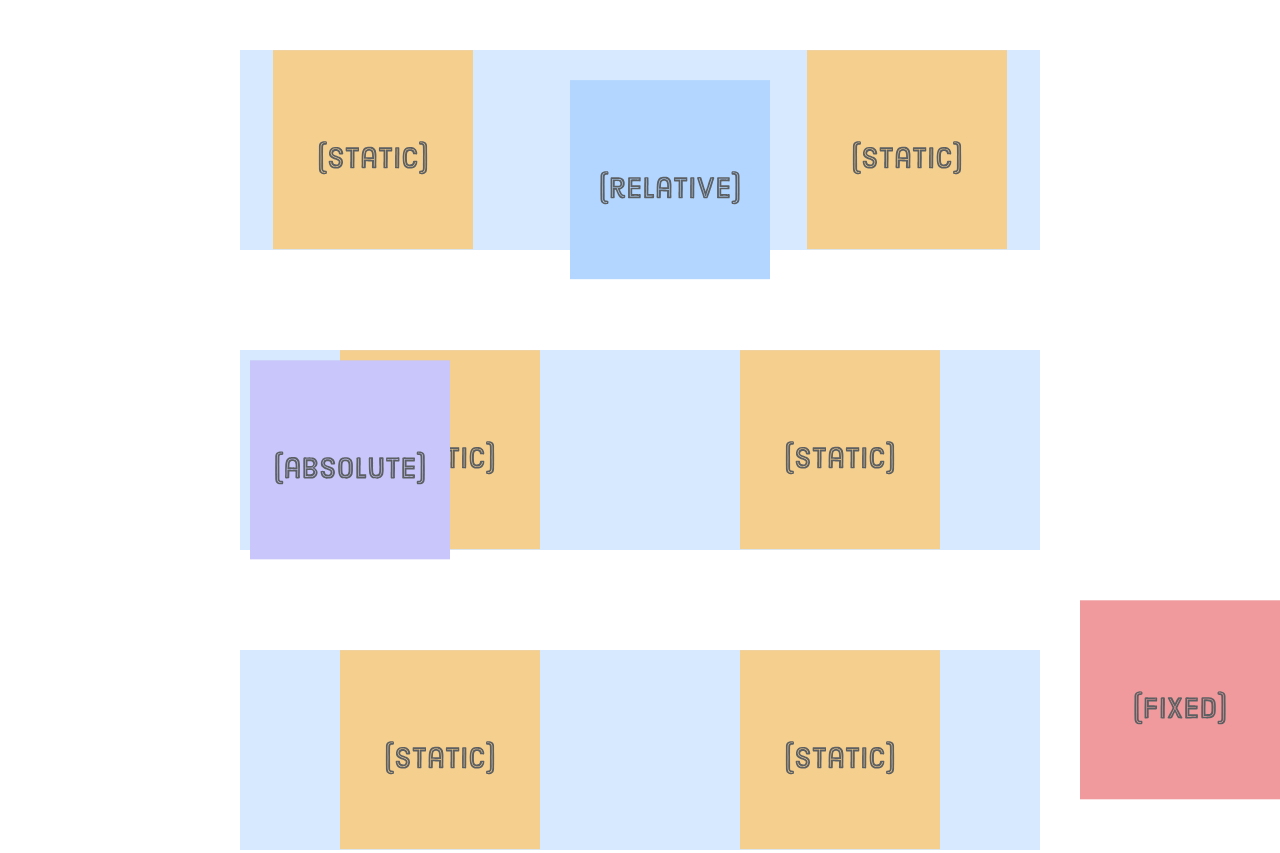
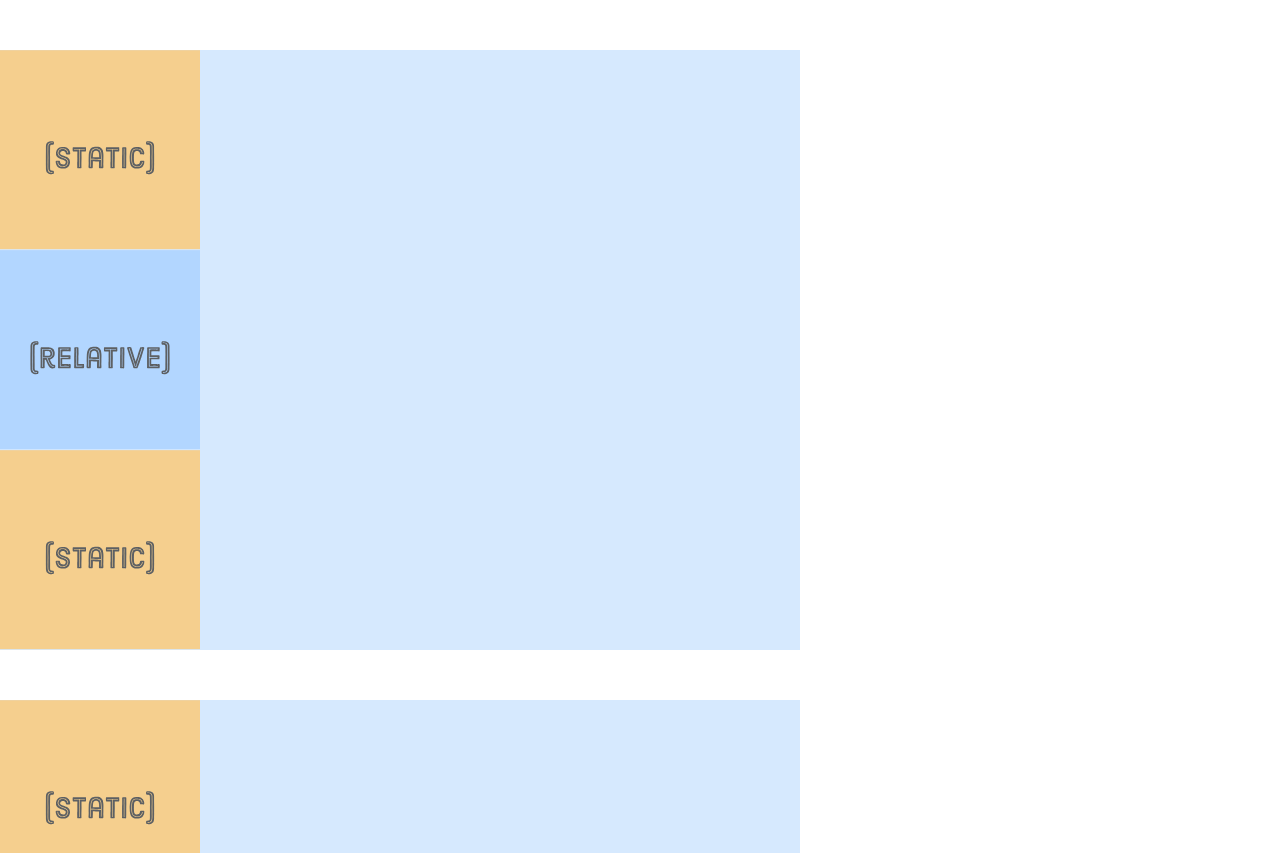
Before and after one commit to radekosmulski/html-and-css-mini, a plain HTML site: page index.html in a window 1280 px wide. Shown: the top 853 px of the page. Drawn offline with Linux system fonts and the light colour scheme.

Commit message:
reset layout

```diff
--- a/styles.css
+++ b/styles.css
@@ -8,42 +8,27 @@ body {
   height: 1400px;
 }
 
-.container {
-  display: flex;
-  justify-content: center;
+.item img {
+  display: block;
 }
 
 .example {
-  display: flex;
-  justify-content: space-around;
-
   width: 800px;
   margin: 50px 0;
   background-color: #D6E9FE;
 }
 
-.item img {
-  display: block;
+.container {
 }
 
 .item-relative {
-  position: relative;
-  top: 30px;
-  left: 30px;
 }
 
 .absolute {
-  position: relative;
 }
 
 .item-absolute {
-  position: absolute;
-  top: 10px;
-  left: 10px;
 }
 
 .item-fixed {
-  position: fixed;
-  bottom: 0;
-  right: 0;
 }
```
